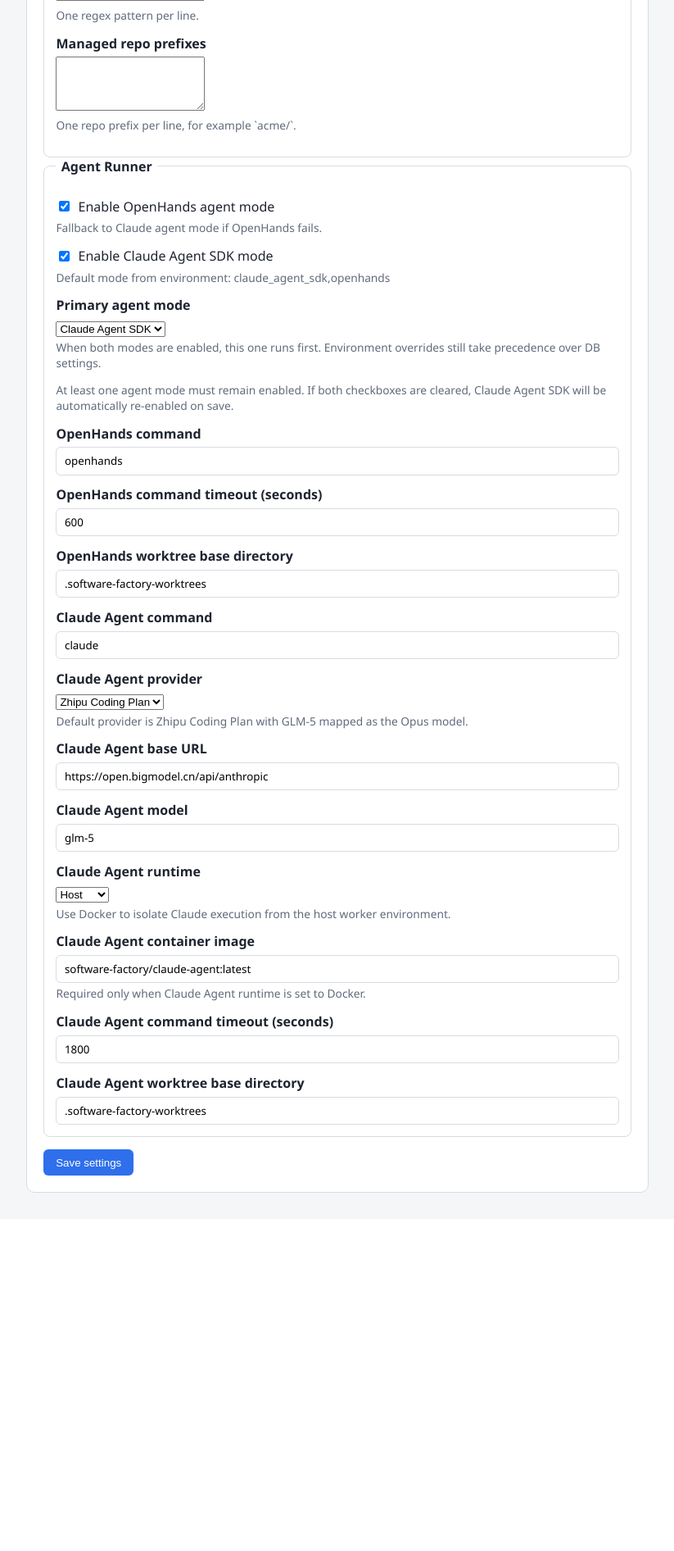
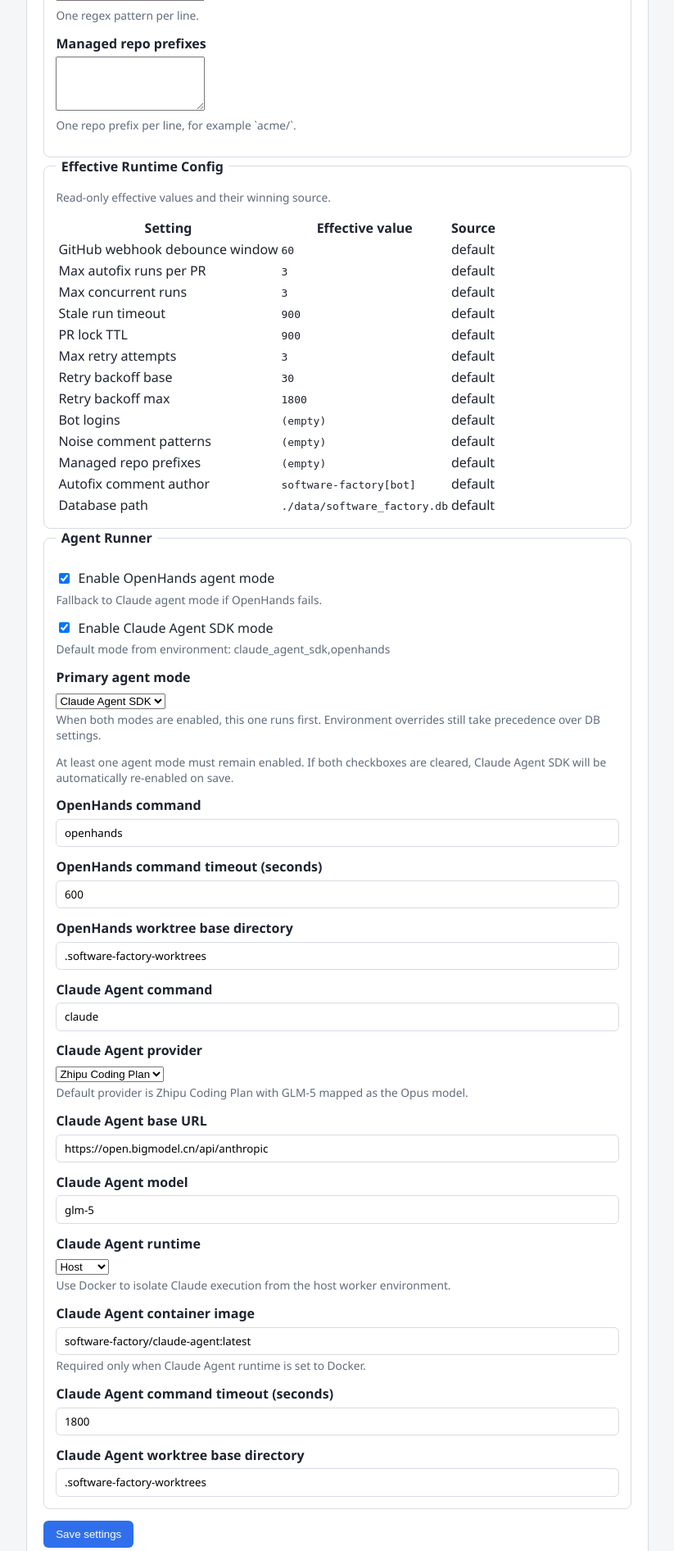
Before and after one commit to sun-praise/software-factory, a FastAPI app: page /settings in a window 1280 px wide. Shown: the part 1157-3049 px from the top of the page at 82% size, without its empty margins (228-1051 px from the left). Before the commit the page ends 2612 px from the top, so only its background shows below. Run offline with FastAPI, Linux system fonts and the light colour scheme; data that the repository does not hold is empty.

Commit message:
feat: expose effective runtime config

```diff
--- a/app/routes/web.py
+++ b/app/routes/web.py
@@ -25,6 +25,7 @@ from app.services.feature_flags import (
 )
 from app.services.runtime_settings import (
     build_runtime_settings_context,
+    describe_runtime_settings,
     parse_settings_list_form_value,
     resolve_runtime_settings,
     save_runtime_settings,
@@ -1093,6 +1094,11 @@ async def settings_page(request: Request) -> HTMLResponse:
     with connect_db() as conn:
         flag_context = build_feature_flag_context(conn)
         runtime_context = build_runtime_settings_context(conn)
+        runtime_descriptions = [
+            _serialize_runtime_setting_description(item)
+            for item in describe_runtime_settings(conn)
+            if not item.sensitive
+        ]
     return templates.TemplateResponse(
         request=request,
         name="settings.html",
@@ -1100,9 +1106,28 @@ async def settings_page(request: Request) -> HTMLResponse:
             "request": request,
             "title": "Software Factory - Settings",
             "saved": request.query_params.get("saved") == "1",
+            "runtime_settings_descriptions": runtime_descriptions,
             **flag_context,
             **runtime_context,
         },
+    )
+
+
+@router.get("/api/settings/runtime")
+async def runtime_settings_api() -> JSONResponse:
+    with connect_db() as conn:
+        descriptions = [
+            _serialize_runtime_setting_description(item)
+            for item in describe_runtime_settings(conn)
+            if not item.sensitive
+        ]
+    return JSONResponse(
+        {
+            "settings": [item for item in descriptions if item["ownership"] == "db"],
+            "env_only": [
+                item for item in descriptions if item["ownership"] == "env_only"
+            ],
+        }
     )
 
 
@@ -1194,6 +1219,8 @@ async def save_settings(request: Request) -> RedirectResponse:
             noise_comment_patterns=runtime_noise_comment_patterns,
             managed_repo_prefixes=runtime_managed_repo_prefixes,
             autofix_comment_author=runtime_autofix_comment_author,
+            changed_by="settings_ui",
+            change_source="web.settings",
         )
         save_agent_feature_flags(
             conn,
@@ -1209,6 +1236,33 @@ def _parse_form_int(value: Any, *, default: int, minimum: int) -> int:
     except (TypeError, ValueError, AttributeError):
         return default
     return parsed if parsed >= minimum else default
+
+
+def _serialize_runtime_setting_description(value: Any) -> dict[str, Any]:
+    return {
+        "key": value.key,
+        "label": value.label,
+        "ownership": value.ownership,
+        "sensitive": value.sensitive,
+        "env_var": value.env_var,
+        "effective": _serialize_runtime_setting_value(value.effective),
+        "display_value": _display_runtime_setting_value(value.effective),
+        "source": value.source,
+        "updated_at": value.updated_at,
+    }
+
+
+def _serialize_runtime_setting_value(value: Any) -> Any:
+    if isinstance(value, tuple):
+        return list(value)
+    return value
+
+
+def _display_runtime_setting_value(value: Any) -> str:
+    if isinstance(value, tuple):
+        return ", ".join(str(item) for item in value) if value else "(empty)"
+    text = str(value).strip()
+    return text if text else "(empty)"
 
 
 @router.get("/issues", response_class=HTMLResponse)
--- a/app/templates/settings.html
+++ b/app/templates/settings.html
@@ -115,6 +115,29 @@
             <label for="managed_repo_prefixes_text">Managed repo prefixes</label>
             <textarea id="managed_repo_prefixes_text" name="managed_repo_prefixes_text" rows="4">{{ managed_repo_prefixes_text }}</textarea>
             <p class="muted tiny">One repo prefix per line, for example `acme/`.</p>
+          </fieldset>
+
+          <fieldset>
+            <legend>Effective Runtime Config</legend>
+            <p class="muted tiny">Read-only effective values and their winning source.</p>
+            <table>
+              <thead>
+                <tr>
+                  <th>Setting</th>
+                  <th>Effective value</th>
+                  <th>Source</th>
+                </tr>
+              </thead>
+              <tbody>
+                {% for item in runtime_settings_descriptions %}
+                <tr>
+                  <td>{{ item.label }}</td>
+                  <td><code>{{ item.display_value }}</code></td>
+                  <td>{{ item.source }}</td>
+                </tr>
+                {% endfor %}
+              </tbody>
+            </table>
           </fieldset>
 
           <fieldset>
```
Also changed, not shown: tests/test_web_settings.py (+63 -0 lines).
